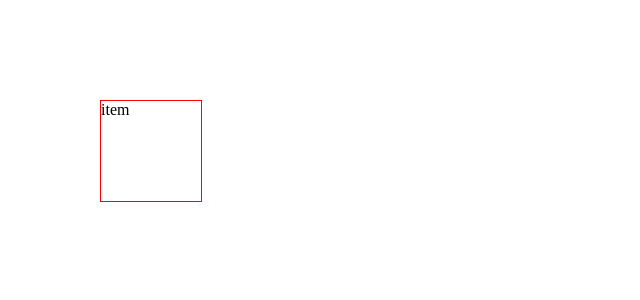
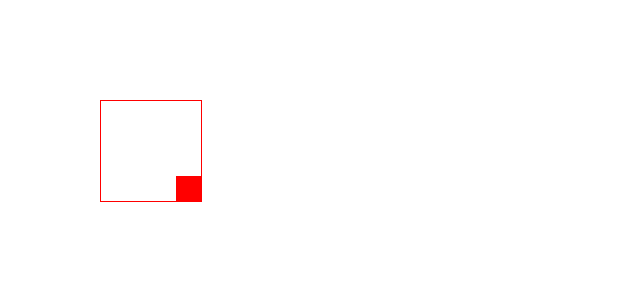
Before and after one commit to whenTheMorningDark/workinteresting, a Vue app: page /undo in a window 1280 px wide. Shown: the top 300 px of the page, without its empty margins (0-640 px from the left). Built offline with nearby package versions, Linux system fonts and the light colour scheme.

Commit message:
kafei 添加div拉伸功能第一版

```diff
--- a/src/views/undo/draggbleItem.vue
+++ b/src/views/undo/draggbleItem.vue
@@ -4,16 +4,23 @@
     @mousedown.stop="onMouseDown($event, 'move')"
     :style="rectStyle"
   >
-    item
+    <div class="rb" @mousedown.stop="onMouseDown($event, 'resizing')"></div>
   </div>
 </template>
 
 <script>
 // 代码参考 https://github.com/ioslh/undo-redo/blob/master/src/components/Controller.vue
+
 export default {
   name: "draggbleItem",
   props: {
     rect: Object
+  },
+  data() {
+    return {
+      resizing: false,
+      dragging: false
+    };
   },
   computed: {
     rectStyle() {
@@ -38,25 +45,29 @@ export default {
     },
     onMouseDown(e, type) {
       // 鼠标按下的触发
-      console.log(e);
+      this.mouseStart = this.mousePosition(e);
+      this.reactStart = JSON.parse(JSON.stringify(this.rect));
+      // console.log(type);
+      this.adjustType = type;
+      if (this.adjustType === "resizing") {
+        this.resizing = true;
+      } else {
+        this.dragging = true;
         let oDiv = e.target;
-      // console.log(oDiv);
-
-      if (!oDiv) {
+        if (oDiv.className !== "draggbleItem") {
           return;
         }
-      this.mouseStart = this.mousePosition(e);
         this.disX = e.clientX - oDiv.offsetLeft;
         this.disY = e.clientY - oDiv.offsetTop;
-      this.reactStart = JSON.parse(JSON.stringify(this.rect));
+      }
       document.addEventListener("mousemove", this.onMouseMove);
       document.addEventListener("mouseup", this.onMouseup);
     },
     onMouseMove(e) {
-      console.log("move");
+      if (this.resizing) {
+        this.handleResizeMove(e);
+      } else {
         this.mouseEnd = this.mousePosition(e);
-
-      // console.log(this.mouseEnd);
         const [x, y] = ["x", "y"].map(t =>
           Math.abs(this.mouseEnd[t] - this.mouseStart[t])
         );
@@ -64,13 +75,36 @@ export default {
           let rectEnd = {
             x: this.mouseEnd.x - this.disX,
             y: this.mouseEnd.y - this.disY,
-          w: 100,
-          height: 100
+            w: this.reactStart.w,
+            h: this.reactStart.h
+          };
+          this.$emit("onTransformed", rectEnd);
+        }
+      }
+    },
+    // 处理拉伸的情况
+    handleResizeMove(e) {
+      // console.log("resize");
+      this.resizingStart = this.mousePosition(e);
+      // console.log(this.resizingStart);
+      // console.log(this.resizingStart.x - this.mouseStart.x);
+      const [x, y] = ["x", "y"].map(t =>
+        Math.abs(this.resizingStart[t] - this.mouseStart[t])
+      );
+      console.log(this.reactStart);
+      if (x > 2 || y > 2) {
+        let rectEnd = {
+          x: this.reactStart.x,
+          y: this.reactStart.y,
+          w: this.reactStart.w + this.resizingStart.x - this.mouseStart.x,
+          h: this.reactStart.h + this.resizingStart.y - this.mouseStart.y
         };
         this.$emit("onTransformed", rectEnd);
       }
     },
     onMouseup() {
+      this.resizing = false;
+      this.dragging = false;
       document.removeEventListener("mousemove", this.onMouseMove);
       document.removeEventListener("mouseup", this.onMouseUp);
     },
@@ -92,8 +126,16 @@ export default {
 
 <style lang="scss" scoped>
 .draggbleItem {
-  position: absolute;
+  position: relative;
   border: 1px solid red;
   cursor: move;
+  .rb {
+    width: 25px;
+    height: 25px;
+    position: absolute;
+    bottom: 0;
+    right: 0;
+    background: red;
+  }
 }
 </style>>
--- a/src/views/undo/index.vue
+++ b/src/views/undo/index.vue
@@ -27,6 +27,7 @@ export default {
           rect[key] = rectEnd[key];
         }
       });
+      console.log(rectEnd);
       // rect.animation = animation
       this.rect = rect;
     }
```
Lines whose indentation alone changed are shown as unchanged.
